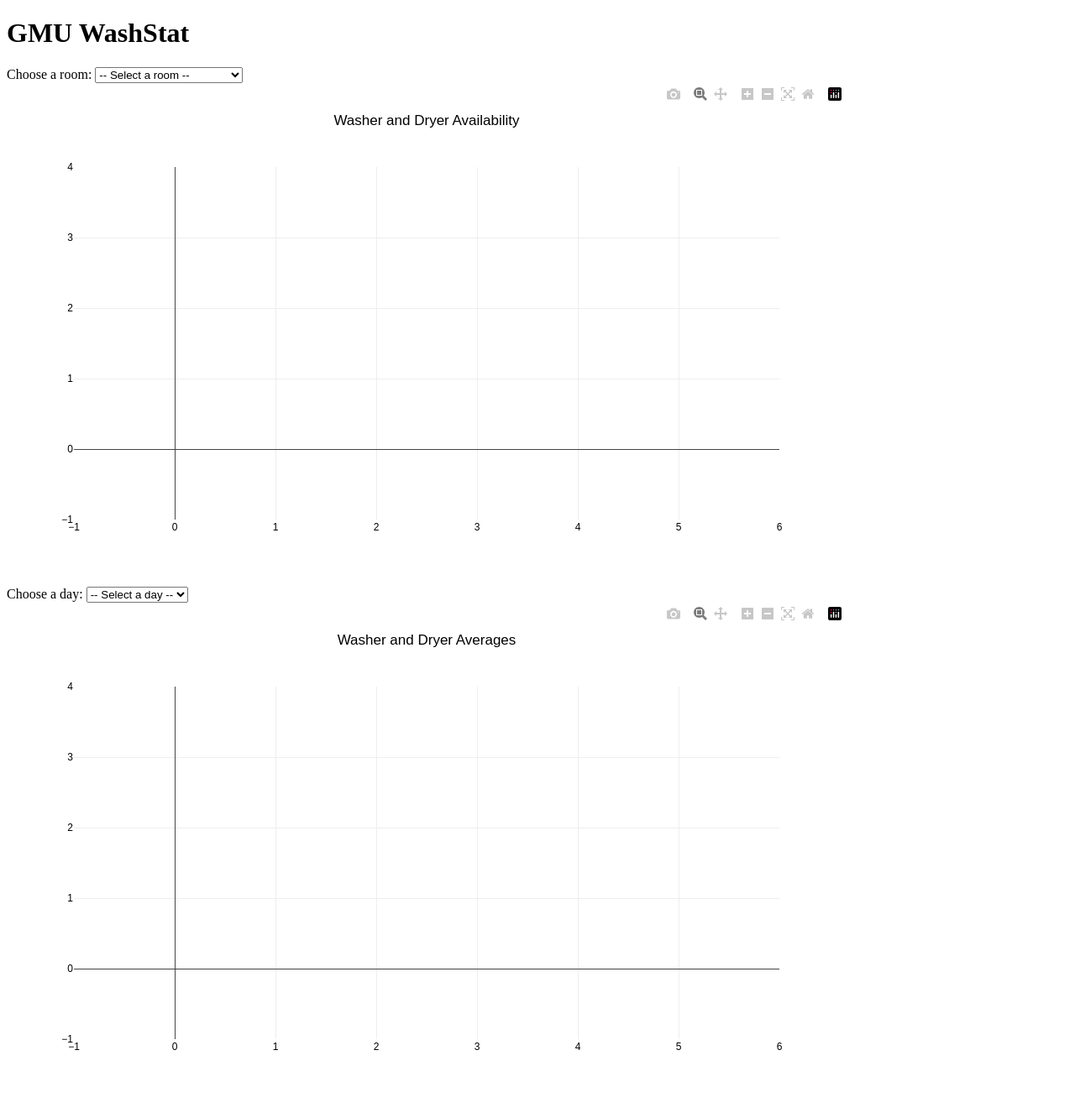
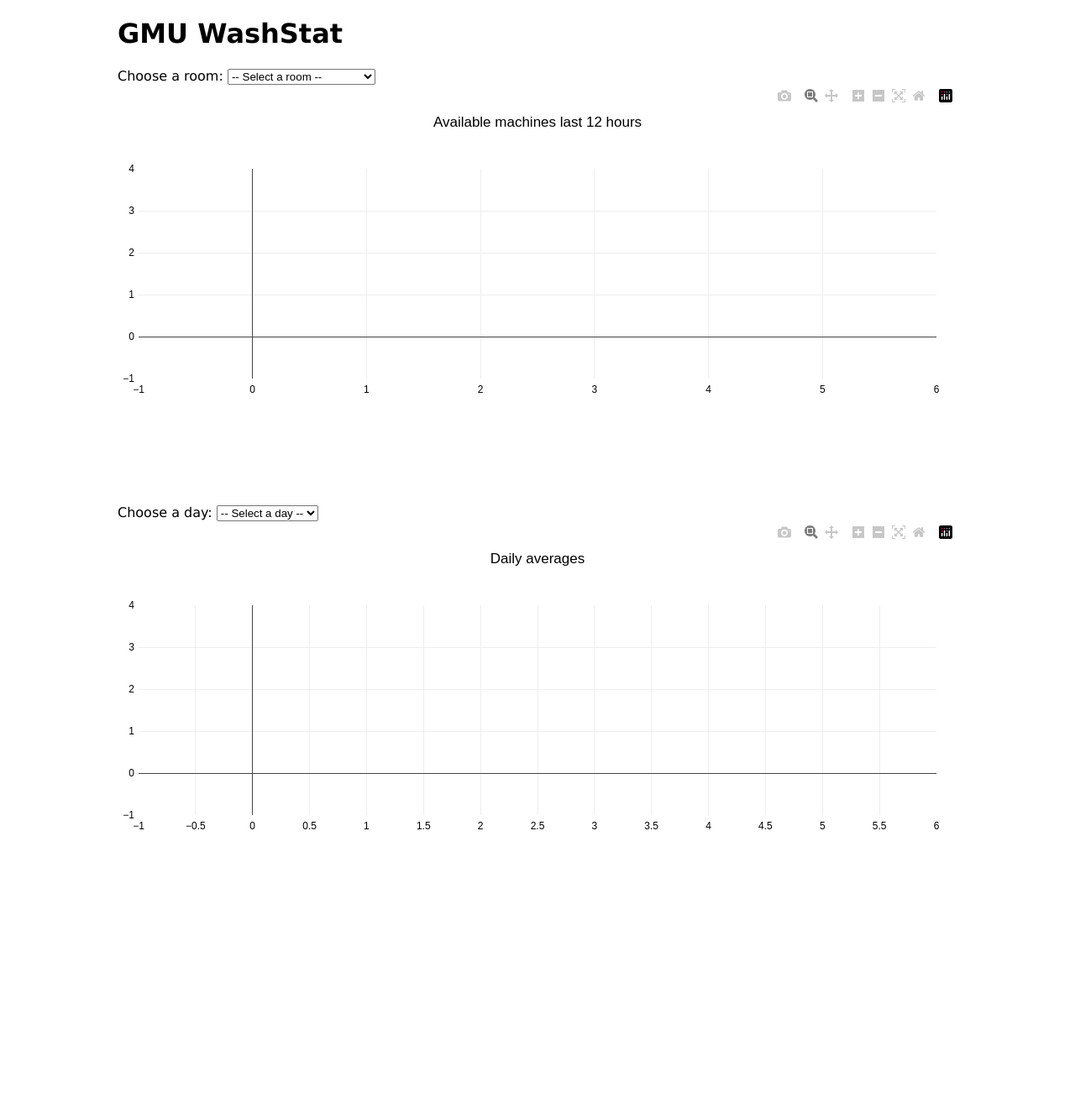
Before and after one commit to andyjsmith/Mason-WashStat, a Flask app: page / in a window 1280 px wide. Shown: the whole page at 84% size. After the commit the page ends 988 px from the top, so only its background shows below. Run offline with Flask 2, Linux system fonts and the light colour scheme; some libraries are stand-ins or nearby versions.

Commit message:
Created styling for mobile and changed history chart to 12 hours
Updated the styling for mobile, added comments to the code, and changed the history chart to 12 hours

```diff
--- a/main.py
+++ b/main.py
@@ -20,7 +20,7 @@
 
 @app.route("/api/history/<room>")
 def history(room=None):
-	cursor.execute("SELECT time, weekday, available_washers, available_dryers FROM wash.history WHERE room=%s AND time >= DATE_SUB(NOW(), INTERVAL 1 DAY) ORDER BY `time` DESC", (room,))
+	cursor.execute("SELECT time, weekday, available_washers, available_dryers FROM wash.history WHERE room=%s AND time >= DATE_SUB(NOW(), INTERVAL 12 HOUR) ORDER BY `time` DESC", (room,))
 	results = []
 	for time, weekday, available_washers, available_dryers in cursor:
 		results.append({"time": time.strftime("%Y-%m-%d %H:%M"), "weekday": weekday, "available_washers": available_washers, "available_dryers": available_dryers})
@@ -63,3 +63,14 @@
 		firstWeekday = sorted(averages)[0][:1]
 		results.append({"timecode": tc, "available_washers": averages[tc]["washer_avg"], "available_dryers": averages[tc]["dryer_avg"]})
 	return jsonify(results)
+
+@app.after_request
+def add_header(r):
+    """
+    Add headers to both force latest IE rendering engine or Chrome Frame,
+    and also to cache the rendered page for 10 minutes.
+    """
+    r.headers["Cache-Control"] = "no-cache, no-store, must-revalidate, public, max-age=0"
+    r.headers["Pragma"] = "no-cache"
+    r.headers["Expires"] = "0"
+    return r
--- a/static/script.js
+++ b/static/script.js
@@ -1,5 +1,31 @@
-var roomchooser = document.getElementById("roomchooser");
+// Check if the device is mobile
+function isMobile() {
+	return /Android|webOS|iPhone|iPod|BlackBerry/i.test(navigator.userAgent);
+}
 
+// Clear the average chart
+function clearAverage() {
+	dryerAvgData.x = []
+	dryerAvgData.y = []
+	washerAvgData.x = []
+	washerAvgData.y = []
+	Plotly.redraw("average");
+}
+
+// Redraw the average chart with data from averageData
+function redrawAverage() {
+	averageData.forEach(element => {
+		if(element["timecode"].toString()[0] === daychooser.value) {
+		dryerAvgData.x.push(timecodeToTime(element["timecode"]));
+		dryerAvgData.y.push(element["available_dryers"]);
+		washerAvgData.x.push(timecodeToTime(element["timecode"]));
+		washerAvgData.y.push(element["available_washers"]);
+		}
+	});
+	Plotly.redraw("average");
+}
+
+// Definitions for the history chart
 var dryerData = {
 	x: [],
 	y: [],
@@ -18,9 +44,12 @@
 var data = [washerData, dryerData];
 
 var layout = {
-	title: "Washer and Dryer Availability",
+	title: "Available machines last 12 hours",
 	xaxis: {
-		tickformat: "%a %I:%M%p"
+		tickformat: "%a %I:%M%p",
+		fixedrange: false,
+		tickmode: "auto",
+		nticks: 12
 	},
 	yaxis: {
 		fixedrange: true
@@ -29,12 +58,22 @@
 		family: "Arial, monospace",
 		size: 12,
 		color: "#000000"
+	},
+	margin: {
+		l: 25,
+		r: 25,
+		b: 100,
+		t: 100,
+		pad: 4
+	},
+	legend: {
+		"orientation": "h",
+		x: 0,
+		y: -0.35
 	}
 };
 
-Plotly.newPlot("history", data, layout);
-
-
+// Definitions for the average chart
 var dryerAvgData = {
 	x: [],
 	y: [],
@@ -55,9 +94,11 @@
 var dataAvg = [washerAvgData, dryerAvgData];
 
 var layoutAvg = {
-	title: "Washer and Dryer Averages",
+	title: "Daily averages",
 	xaxis: {
-		//tickformat: "%a %I:%M%p"
+		fixedrange: false,
+		tickmode: "auto",
+		nticks: 24
 	},
 	yaxis: {
 		fixedrange: true
@@ -66,11 +107,32 @@
 		family: "Arial, monospace",
 		size: 12,
 		color: "#000000"
+	},
+	margin: {
+		l: 25,
+		r: 25,
+		b: 100,
+		t: 100,
+		pad: 4
+	},
+	legend: {
+		"orientation": "h",
+		x: 0,
+		y: -0.3
 	}
 };
 
-Plotly.newPlot("average", dataAvg, layoutAvg);
+// Disable zooming if on mobile to prevent accidental zooms and confusion
+if (isMobile()) {
+	layout.xaxis.fixedrange = true;
+	layoutAvg.xaxis.fixedrange = true;
+}
 
+// Create the plots
+Plotly.newPlot("history", data, layout, {responsive: true});
+Plotly.newPlot("average", dataAvg, layoutAvg, {responsive: true});
+
+// Custom comparison function for sorting timecodes
 function compare(a,b) {
 	if (a.timecode < b.timecode)
 		return -1;
@@ -79,6 +141,7 @@
 	return 0;
 }
 
+// Convert a timecode into a 12-hour time
 function timecodeToTime(timecode) {
 	if (timecode.substr(1, 2) >= 12) {
 		return ((timecode.substr(1, 2) - 12 == 0 ? "12" : timecode.substr(1, 2) - 12)) + ":" + timecode.substr(3) + "0" + " PM";
@@ -87,13 +150,20 @@
 	}
 }
 
+// Where the averaged data is stored
 var averageData;
+
+// Get the two select elements
+var roomchooser = document.getElementById("roomchooser");
 var daychooser = document.getElementById("daychooser");
+
+// Clear and redraw the average chart when a day is chosen
 daychooser.addEventListener("change", () => {
 	clearAverage();
 	redrawAverage();
 });
 
+// Request new data when the room is changed
 roomchooser.addEventListener("change", () => {
 	$.get("/api/history/" + roomchooser.value, function(data) {
 		data.forEach(element => {
@@ -124,23 +194,3 @@
 		redrawAverage();
 	});
 });
-
-function clearAverage() {
-	dryerAvgData.x = []
-	dryerAvgData.y = []
-	washerAvgData.x = []
-	washerAvgData.y = []
-	Plotly.redraw("average");
-}
-
-function redrawAverage() {
-	averageData.forEach(element => {
-		if(element["timecode"].toString()[0] === daychooser.value) {
-		dryerAvgData.x.push(timecodeToTime(element["timecode"]));
-		dryerAvgData.y.push(element["available_dryers"]);
-		washerAvgData.x.push(timecodeToTime(element["timecode"]));
-		washerAvgData.y.push(element["available_washers"]);
-		}
-	});
-	Plotly.redraw("average");
-}
--- /dev/null
+++ b/static/style.css
@@ -0,0 +1,13 @@
+html {
+	font-family: 'Lucida Sans', 'Lucida Sans Regular', 'Lucida Grande', 'Lucida Sans Unicode', Geneva, Verdana, sans-serif;
+}
+
+.content {
+	max-width: 1000px;
+	background-color: white;
+	margin: 0 auto;
+}
+
+#history {
+	margin-bottom: 50px;
+}
--- a/templates/index.html
+++ b/templates/index.html
@@ -1,11 +1,14 @@
 <!doctype html>
 <html>
 	<head>
+		<meta name="viewport" content="width=device-width, initial-scale=1, shrink-to-fit=no">
 		<title>GMU WashStat</title>
-		<script src="/static/jquery-3.3.1.min.js"></script>
+		<script src="static/jquery-3.3.1.min.js"></script>
 		<script src="https://cdn.plot.ly/plotly-latest.min.js"></script>
+		<link rel="stylesheet" href="static/style.css">
 	</head>
 	<body>
+		<div class="content">
 			<h1>GMU WashStat</h1>
 			<label for="roomchooser">Choose a room:</label>
 			<select id="roomchooser">
@@ -62,7 +65,7 @@
 				<option value="gmutidewater">Tidewater</option>
 				<option value="gmuwhitetop">Whitetop</option>
 			</select>
-		<div id="history" style="width:1000px;height:600px;"></div>
+			<div id="history"></div>
 			<label for="daychooser">Choose a day:</label>
 			<select id="daychooser">
 				<option value="">-- Select a day --</option>
@@ -74,9 +77,10 @@
 				<option value="4">Friday</option>
 				<option value="5">Saturday</option>
 			</select>
-		<div id="average" style="width:1000px;height:600px;"></div>
+			<div id="average"></div>
+		</div>
 	</body>
 	<footer>
-		<script src="/static/script.js"></script>
+		<script src="static/script.js"></script>
 	</footer>
 </html>
```
Lines whose indentation alone changed are shown as unchanged.
